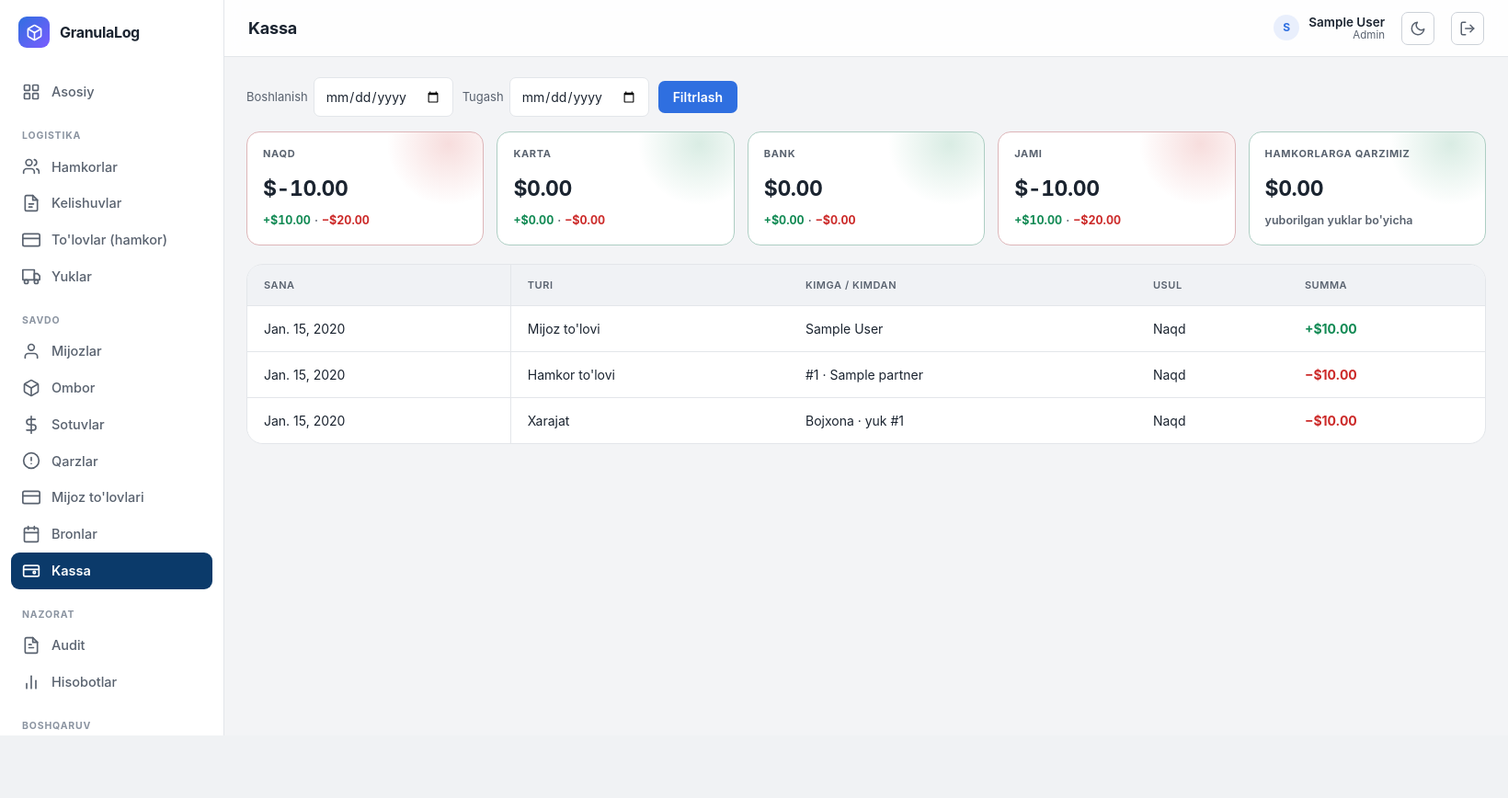
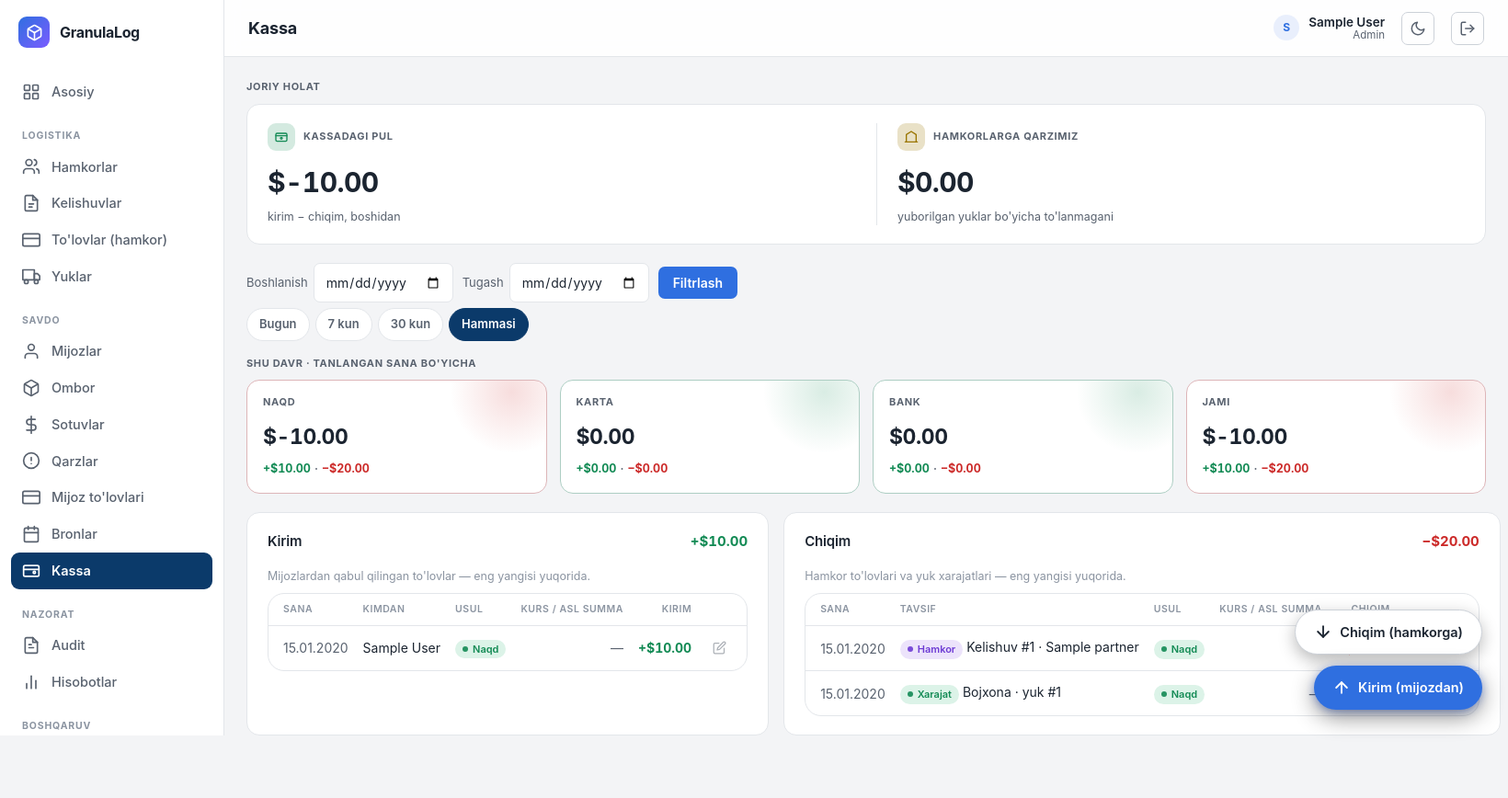
Before and after one commit to khusan2006/logistics-crm, a Django app: page /kassa/ in a window 1640 px wide. Shown: the whole page at 92% size. Before the commit the page ends 800 px from the top, so only its background shows below. Run offline with Django 5.2, Linux system fonts and the light colour scheme; a user stored in the database is signed in; tables that the repository leaves empty hold one stand-in row (values such as "Sample post").

Commit message:
feat: client-crm style Kassa — hero, presets, Kirim/Chiqim ledgers
Joriy holat hero (all-time Kassadagi pul + Hamkorlarga qarzimiz), quick
period presets (Bugun/7/30/Hammasi), per-method cards for the period,
and two side-by-side Excel-like ledgers: Kirim (customer payments) and
Chiqim (hamkor payments + yuk expenses) with method badges, kurs/original
sum, and edit/delete shortcuts. Replaces the single merged feed. FABs for
quick Kirim/Chiqim entry.

Co-Authored-By: Claude Opus 4.8 <noreply@anthropic.com>

```diff
--- a/crm/views.py
+++ b/crm/views.py
@@ -1,3 +1,4 @@
+from datetime import timedelta
 from decimal import Decimal
 
 from django.contrib import messages
@@ -1133,9 +1134,11 @@ def debt_customer(request, pk):
 
 @role_required(User.Role.ADMIN)
 def kassa(request):
-    """The till: per-method (naqd/karta/bank) USD balances and a unified in/out feed.
-    Purely derived — money IN is customer payments; money OUT is supplier payments
-    and shipment expenses. Optional ?from&to date range narrows everything."""
+    """The till, client-crm style: a current-state hero (Kassadagi pul + what we
+    owe hamkorlar), per-method USD balances for the selected period, and two
+    Excel-like ledgers side by side — Kirim (customer payments) and Chiqim
+    (supplier payments + shipment expenses). Purely derived; ?from&to narrows
+    the period section, the hero is all-time."""
     date_from = (request.GET.get("from") or "").strip()
     date_to = (request.GET.get("to") or "").strip()
 
@@ -1146,12 +1149,17 @@ def kassa(request):
             qs = qs.filter(date__lte=date_to)
         return qs
 
+    def _sum(qs):
+        return qs.aggregate(s=Sum("amount"))["s"] or Decimal("0")
+
+    # Joriy holat (all-time, filter-independent): money physically in the till.
+    cash_total = (_sum(CustomerPayment.objects.all())
+                  - _sum(SupplierPayment.objects.all())
+                  - _sum(ShipmentExpense.objects.all()))
+
     cust_pays = _range(CustomerPayment.objects.select_related("customer"))
     sup_pays = _range(SupplierPayment.objects.select_related("contract__partner"))
     expenses = _range(ShipmentExpense.objects.select_related("shipment__contract"))
-
-    def _sum(qs):
-        return qs.aggregate(s=Sum("amount"))["s"] or Decimal("0")
 
     balances = {}
     net_in = net_out = Decimal("0")
@@ -1162,24 +1170,28 @@ def kassa(request):
         net_in += m_in
         net_out += m_out
 
-    feed = []
-    for p in cust_pays:
-        feed.append({"date": p.date, "kind": "Mijoz to'lovi", "label": p.customer.name,
-                     "method": p.get_method_display(), "direction": "in", "amount": p.amount,
-                     "id": p.pk})
+    # Kirim ledger: payments received from customers, newest first.
+    income_rows = sorted(cust_pays, key=lambda p: (p.date, p.pk), reverse=True)
+
+    # Chiqim ledger: money out — supplier payments and per-load expenses.
+    outflow_rows = []
     for p in sup_pays:
-        feed.append({"date": p.date, "kind": "Hamkor to'lovi",
-                     "label": f"#{p.contract_id} · {p.contract.partner.name}",
-                     "method": p.get_method_display(), "direction": "out", "amount": p.amount,
-                     "id": p.pk})
+        outflow_rows.append({
+            "kind": "supplier", "pk": p.pk, "date": p.date, "obj": p,
+            "title": f"Kelishuv #{p.contract_id} · {p.contract.partner.name}",
+            "method_code": p.method, "method": p.get_method_display(),
+            "currency": p.currency, "exchange_rate": p.exchange_rate,
+            "amount_original": p.amount_original, "amount": p.amount,
+        })
     for e in expenses:
-        feed.append({"date": e.date, "kind": "Xarajat",
-                     "label": f"{e.get_category_display()} · yuk #{e.shipment_id}",
-                     "method": e.get_method_display(), "direction": "out", "amount": e.amount,
-                     "id": e.pk})
-    # Newest first; id as a stable tiebreak since the three sources merge by date only.
-    feed.sort(key=lambda r: (r["date"], r["id"]), reverse=True)
-    feed_page = Paginator(feed, 50).get_page(request.GET.get("page"))
+        outflow_rows.append({
+            "kind": "expense", "pk": e.pk, "date": e.date, "obj": e,
+            "title": f"{e.get_category_display()} · yuk #{e.shipment_id}",
+            "method_code": e.method, "method": e.get_method_display(),
+            "currency": e.currency, "exchange_rate": e.exchange_rate,
+            "amount_original": e.amount_original, "amount": e.amount,
+        })
+    outflow_rows.sort(key=lambda r: (r["date"], r["pk"]), reverse=True)
 
     # What we owe hamkorlar RIGHT NOW (not date-filtered — a current-state figure):
     # per contract the debt accrues per shipped truck (shipped value − paid).
@@ -1191,11 +1203,22 @@ def kassa(request):
     partner_debts = sorted(payables.items(), key=lambda kv: kv[1], reverse=True)
     payable_total = sum((d for _, d in partner_debts), Decimal("0"))
 
+    # Quick period presets for the filter bar.
+    today = timezone.localdate()
+    presets = [
+        ("Bugun", today.isoformat(), today.isoformat()),
+        ("7 kun", (today - timedelta(days=6)).isoformat(), today.isoformat()),
+        ("30 kun", (today - timedelta(days=29)).isoformat(), today.isoformat()),
+        ("Hammasi", "", ""),
+    ]
+
     return render(request, "crm/kassa.html", {
+        "cash_total": cash_total,
         "balances": balances, "net_in": net_in, "net_out": net_out,
-        "net_total": net_in - net_out, "feed": feed_page,
+        "net_total": net_in - net_out,
+        "income_rows": income_rows, "outflow_rows": outflow_rows,
         "partner_debts": partner_debts, "payable_total": payable_total,
-        "date_from": date_from, "date_to": date_to,
+        "date_from": date_from, "date_to": date_to, "presets": presets,
     })
 
 
--- /dev/null
+++ b/templates/crm/_method_badge.html
@@ -0,0 +1,2 @@
+{% comment %}Colour-coded payment-method pill. Pass `code` (cash/card/transfer) and `label`.{% endcomment %}
+<span class="badge badge-{{ code }}">{{ label }}</span>
--- a/templates/crm/kassa.html
+++ b/templates/crm/kassa.html
@@ -2,15 +2,43 @@
 {% load crm_extras %}
 {% block title %}Kassa · GranulaLog{% endblock %}
 {% block topbar_title %}Kassa{% endblock %}
+{% block fab %}
+<a class="fab" href="{% url 'customer_payment_create' %}" data-modal><svg viewBox="0 0 24 24" fill="none" stroke="currentColor" stroke-width="2.2" stroke-linecap="round" stroke-linejoin="round"><path d="M12 19V5"/><path d="M5 12l7-7 7 7"/></svg>Kirim (mijozdan)</a>
+<a class="fab fab--muted" href="{% url 'supplier_payment_create' %}" data-modal><svg viewBox="0 0 24 24" fill="none" stroke="currentColor" stroke-width="2.2" stroke-linecap="round" stroke-linejoin="round"><path d="M12 5v14"/><path d="M19 12l-7 7-7-7"/></svg>Chiqim (hamkorga)</a>
+{% endblock %}
 {% block content %}
 
-<form method="get" class="searchbar" style="margin-bottom: 16px;">
+{# Joriy holat — kassadagi pul vs hamkorlarga qarz #}
+<p class="section-eyebrow">Joriy holat</p>
+<section class="balance-hero" aria-label="Kassa holati">
+  <div class="balance-hero-grid">
+    <div class="balance-cell">
+      <div class="balance-cap"><span class="balance-ic balance-ic--cash"><svg viewBox="0 0 24 24" fill="none" stroke="currentColor" stroke-width="2" stroke-linecap="round" stroke-linejoin="round"><rect x="3" y="6" width="18" height="13" rx="2"/><path d="M3 10h18"/><circle cx="12" cy="14" r="1.5"/></svg></span>Kassadagi pul</div>
+      <div class="balance-num">{{ cash_total|usd }}</div>
+      <div class="balance-note">kirim − chiqim, boshidan</div>
+    </div>
+    <div class="balance-cell">
+      <div class="balance-cap"><span class="balance-ic balance-ic--debt"><svg viewBox="0 0 24 24" fill="none" stroke="currentColor" stroke-width="2" stroke-linecap="round" stroke-linejoin="round"><path d="M2 20h20"/><path d="M4 20V8l8-5 8 5v12"/></svg></span>Hamkorlarga qarzimiz</div>
+      <div class="balance-num">{{ payable_total|usd }}</div>
+      <div class="balance-note">yuborilgan yuklar bo'yicha to'lanmagani</div>
+    </div>
+  </div>
+</section>
+
+<form method="get" class="searchbar" style="margin-bottom: 6px;">
   <label>Boshlanish<br><input type="date" name="from" value="{{ date_from }}"></label>
   <label>Tugash<br><input type="date" name="to" value="{{ date_to }}"></label>
   <button type="submit" class="btn">Filtrlash</button>
-  {% if date_from or date_to %}<a class="btn btn-ghost" href="{% url 'kassa' %}">Tozalash</a>{% endif %}
 </form>
+<div class="status-tabs" style="margin-bottom: 16px;">
+  {% for label, f, t in presets %}
+  <a class="status-tab{% if date_from == f and date_to == t %} is-active{% endif %}"
+     href="?{% if f %}from={{ f }}&to={{ t }}{% endif %}">{{ label }}</a>
+  {% endfor %}
+</div>
 
+{# Shu davr — tanlangan sana bo'yicha usul kesimida #}
+<p class="section-eyebrow">Shu davr · tanlangan sana bo'yicha</p>
 <div class="kpi-grid">
   <div class="kpi {% if balances.cash.balance < 0 %}kpi--red{% else %}kpi--green{% endif %}">
     <div class="kpi-head"><span class="kpi-label">Naqd</span></div>
@@ -40,15 +68,84 @@
       <span class="avans">+{{ net_in|usd }}</span> · <span class="late">−{{ net_out|usd }}</span>
     </div>
   </div>
-  <div class="kpi {% if payable_total > 0 %}kpi--red{% else %}kpi--green{% endif %}">
-    <div class="kpi-head"><span class="kpi-label">Hamkorlarga qarzimiz</span></div>
-    <div class="kpi-value">{{ payable_total|usd }}</div>
-    <div class="kpi-meta muted">yuborilgan yuklar bo'yicha</div>
+</div>
+
+<div class="grid-2 kassa-ledger">
+  {# ── Kirim: mijozlardan qabul qilingan to'lovlar ── #}
+  <div class="card" style="margin-bottom:0;">
+    <div class="card-head" style="display:flex;align-items:center;justify-content:space-between;gap:12px;">
+      <h2 style="margin:0;">Kirim</h2>
+      <span class="ledger-total amt-in">+{{ net_in|usd }}</span>
+    </div>
+    <p class="field-hint" style="margin:2px 0 8px;">Mijozlardan qabul qilingan to'lovlar — eng yangisi yuqorida.</p>
+    <div class="table-wrap">
+    <table class="ledger-table">
+      <tr>
+        <th>Sana</th>
+        <th>Kimdan</th>
+        <th>Usul</th>
+        <th class="num">Kurs / asl summa</th>
+        <th class="num">Kirim</th>
+        <th></th>
+      </tr>
+      {% for p in income_rows %}
+      <tr>
+        <td>{{ p.date|date:"d.m.Y" }}</td>
+        <td>{{ p.customer.name }}</td>
+        <td>{% include "crm/_method_badge.html" with code=p.method label=p.get_method_display %}</td>
+        <td class="num muted">{% if p.currency == 'uzs' %}{{ p.amount_original|floatformat:"0g" }} so'm · {{ p.exchange_rate|floatformat:"0g" }}{% else %}—{% endif %}</td>
+        <td class="num amt-in"><strong>+{{ p.amount|usd }}</strong></td>
+        <td class="row-actions">
+          <a class="icon-action" href="{% url 'customer_payment_edit' p.pk %}" data-modal title="Tahrirlash"><svg viewBox="0 0 24 24" fill="none" stroke="currentColor" stroke-width="2" stroke-linecap="round" stroke-linejoin="round"><path d="M11 4H4a2 2 0 0 0-2 2v14a2 2 0 0 0 2 2h14a2 2 0 0 0 2-2v-7"/><path d="M18.5 2.5a2.121 2.121 0 0 1 3 3L12 15l-4 1 1-4Z"/></svg></a>
+        </td>
+      </tr>
+      {% empty %}<tr><td colspan="6" class="muted">Bu davrda kirim yo'q.</td></tr>{% endfor %}
+    </table>
+    </div>
+  </div>
+
+  {# ── Chiqim: hamkor to'lovlari + yuk xarajatlari ── #}
+  <div class="card" style="margin-bottom:0;">
+    <div class="card-head" style="display:flex;align-items:center;justify-content:space-between;gap:12px;">
+      <h2 style="margin:0;">Chiqim</h2>
+      <span class="ledger-total amt-out">−{{ net_out|usd }}</span>
+    </div>
+    <p class="field-hint" style="margin:2px 0 8px;">Hamkor to'lovlari va yuk xarajatlari — eng yangisi yuqorida.</p>
+    <div class="table-wrap">
+    <table class="ledger-table">
+      <tr>
+        <th>Sana</th>
+        <th>Tavsif</th>
+        <th>Usul</th>
+        <th class="num">Kurs / asl summa</th>
+        <th class="num">Chiqim</th>
+        <th></th>
+      </tr>
+      {% for t in outflow_rows %}
+      <tr>
+        <td>{{ t.date|date:"d.m.Y" }}</td>
+        <td>{% if t.kind == 'supplier' %}<span class="badge badge-remit">Hamkor</span>{% else %}<span class="badge badge-ok">Xarajat</span>{% endif %} {{ t.title }}</td>
+        <td>{% include "crm/_method_badge.html" with code=t.method_code label=t.method %}</td>
+        <td class="num muted">{% if t.currency == 'uzs' %}{{ t.amount_original|floatformat:"0g" }} so'm · {{ t.exchange_rate|floatformat:"0g" }}{% else %}—{% endif %}</td>
+        <td class="num amt-out"><strong>−{{ t.amount|usd }}</strong></td>
+        <td class="row-actions">
+          {% if t.kind == 'supplier' %}
+          <a class="icon-action" href="{% url 'supplier_payment_edit' t.pk %}" data-modal title="Tahrirlash"><svg viewBox="0 0 24 24" fill="none" stroke="currentColor" stroke-width="2" stroke-linecap="round" stroke-linejoin="round"><path d="M11 4H4a2 2 0 0 0-2 2v14a2 2 0 0 0 2 2h14a2 2 0 0 0 2-2v-7"/><path d="M18.5 2.5a2.121 2.121 0 0 1 3 3L12 15l-4 1 1-4Z"/></svg></a>
+          <a class="icon-action danger" href="{% url 'supplier_payment_delete' t.pk %}" data-modal title="O'chirish"><svg viewBox="0 0 24 24" fill="none" stroke="currentColor" stroke-width="2" stroke-linecap="round" stroke-linejoin="round"><polyline points="3 6 5 6 21 6"/><path d="M19 6v14a2 2 0 0 1-2 2H7a2 2 0 0 1-2-2V6m3 0V4a2 2 0 0 1 2-2h4a2 2 0 0 1 2 2v2"/></svg></a>
+          {% else %}
+          <a class="icon-action" href="{% url 'expense_edit' t.pk %}" data-modal title="Tahrirlash"><svg viewBox="0 0 24 24" fill="none" stroke="currentColor" stroke-width="2" stroke-linecap="round" stroke-linejoin="round"><path d="M11 4H4a2 2 0 0 0-2 2v14a2 2 0 0 0 2 2h14a2 2 0 0 0 2-2v-7"/><path d="M18.5 2.5a2.121 2.121 0 0 1 3 3L12 15l-4 1 1-4Z"/></svg></a>
+          <a class="icon-action danger" href="{% url 'expense_delete' t.pk %}" data-modal title="O'chirish"><svg viewBox="0 0 24 24" fill="none" stroke="currentColor" stroke-width="2" stroke-linecap="round" stroke-linejoin="round"><polyline points="3 6 5 6 21 6"/><path d="M19 6v14a2 2 0 0 1-2 2H7a2 2 0 0 1-2-2V6m3 0V4a2 2 0 0 1 2-2h4a2 2 0 0 1 2 2v2"/></svg></a>
+          {% endif %}
+        </td>
+      </tr>
+      {% empty %}<tr><td colspan="6" class="muted">Bu davrda chiqim yo'q.</td></tr>{% endfor %}
+    </table>
+    </div>
   </div>
 </div>
 
 {% if partner_debts %}
-<div class="card" style="margin-bottom: 16px;">
+<div class="card" style="margin-top: 16px;">
   <h3 style="margin: 0 0 10px;">Hamkorlarga qarzimiz</h3>
   <div class="table-wrap">
   <table>
@@ -66,42 +163,4 @@
   </div>
 </div>
 {% endif %}
-
-{% if feed.object_list %}
-<div class="table-wrap">
-<table>
-  <tr>
-    <th class="sticky-col">Sana</th>
-    <th>Turi</th>
-    <th>Kimga / kimdan</th>
-    <th>Usul</th>
-    <th>Summa</th>
-  </tr>
-  {% for row in feed %}
-  <tr>
-    <td class="sticky-col">{{ row.date }}</td>
-    <td>{{ row.kind }}</td>
-    <td>{{ row.label }}</td>
-    <td>{{ row.method }}</td>
-    <td class="{% if row.direction == 'in' %}avans{% else %}late{% endif %}">
-      {% if row.direction == 'in' %}+{% else %}−{% endif %}{{ row.amount|usd }}
-    </td>
-  </tr>
-  {% endfor %}
-</table>
-</div>
-{% if feed.has_other_pages %}
-<div class="pagination">
-  {% if feed.has_previous %}
-  <a class="btn btn-ghost" href="?{% if date_from %}from={{ date_from }}&{% endif %}{% if date_to %}to={{ date_to }}&{% endif %}page={{ feed.previous_page_number }}">Oldingi</a>
-  {% endif %}
-  <span class="muted">{{ feed.number }} / {{ feed.paginator.num_pages }}</span>
-  {% if feed.has_next %}
-  <a class="btn btn-ghost" href="?{% if date_from %}from={{ date_from }}&{% endif %}{% if date_to %}to={{ date_to }}&{% endif %}page={{ feed.next_page_number }}">Keyingi</a>
-  {% endif %}
-</div>
-{% endif %}
-{% else %}
-<p class="muted">Bu davrda kassa harakati yo'q.</p>
-{% endif %}
 {% endblock %}
```
Also changed, not shown: tests/test_kassa.py (+26 -3 lines).
